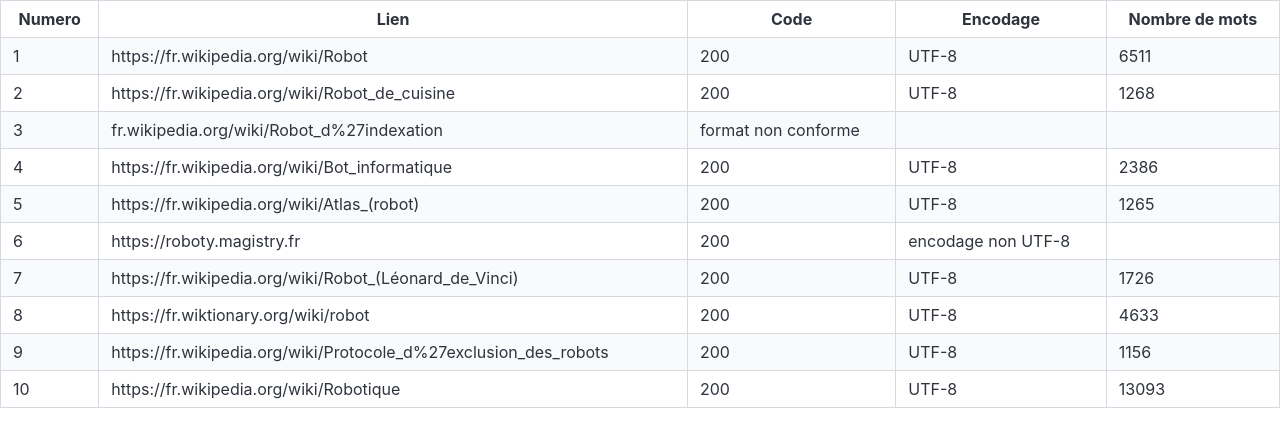
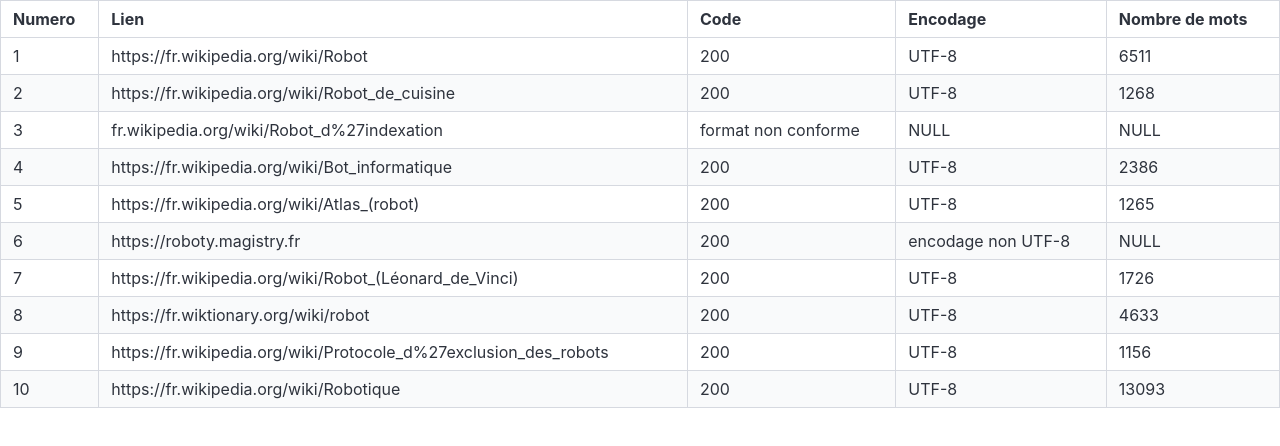
Before and after one commit to Yixian-ch/tuto-page, a plain HTML site: page index.html in a window 1280 px wide. Drawn offline with nearby package versions, Linux system fonts and the light colour scheme.

Commit message:
actualisation

```diff
--- a/index.html
+++ b/index.html
@@ -1,22 +1,25 @@
 <html>
 <head>
- <link
-  rel="stylesheet"
-  href="https://cdn.jsdelivr.net/npm/bulma@1.0.2/css/bulma.min.css">
+<link rel=stylesheet href=https://cdn.jsdelivr.net/npm/bulma@1.0.2/css/bulma.min.css>
 </head>
 <body>
-<table class="table is-bordered is-striped is-fullwidth">
-<tr><th class="has-text-centered">Numero</th><th class="has-text-centered">Lien</th><th class="has-text-centered">Code</th><th class="has-text-centered">Encodage</th><th class="has-text-centered">Nombre de mots</th></tr>
+<table class='table is-bordered is-striped is-fullwidth is-hoverable'>
+<thead>
+<tr><th>Numero</th><th>Lien</th><th>Code</th><th>Encodage</th><th>Nombre de mots</th></tr>
+</thead>
+<tbody>
 <tr><td>1</td><td>https://fr.wikipedia.org/wiki/Robot</td><td>200</td><td>UTF-8</td><td>6511</td></tr>
 <tr><td>2</td><td>https://fr.wikipedia.org/wiki/Robot_de_cuisine</td><td>200</td><td>UTF-8</td><td>1268</td></tr>
-<tr><td>3</td><td>fr.wikipedia.org/wiki/Robot_d%27indexation</td><td>format non conforme</td><td></rd><td></td></tr>
+<tr><td>3</td><td>fr.wikipedia.org/wiki/Robot_d%27indexation</td><td>format non conforme</td><td>NULL</td><td>NULL</td></tr>
 <tr><td>4</td><td>https://fr.wikipedia.org/wiki/Bot_informatique</td><td>200</td><td>UTF-8</td><td>2386</td></tr>
 <tr><td>5</td><td>https://fr.wikipedia.org/wiki/Atlas_(robot)</td><td>200</td><td>UTF-8</td><td>1265</td></tr>
-<tr><td>6</td><td>https://roboty.magistry.fr</td><td>200</td><td>encodage non UTF-8</td><td></td></tr>
+<tr><td>6</td><td>https://roboty.magistry.fr</td><td>200</td><td>encodage non UTF-8</td><td>NULL</td></tr>
 <tr><td>7</td><td>https://fr.wikipedia.org/wiki/Robot_(Léonard_de_Vinci)</td><td>200</td><td>UTF-8</td><td>1726</td></tr>
 <tr><td>8</td><td>https://fr.wiktionary.org/wiki/robot</td><td>200</td><td>UTF-8</td><td>4633</td></tr>
 <tr><td>9</td><td>https://fr.wikipedia.org/wiki/Protocole_d%27exclusion_des_robots</td><td>200</td><td>UTF-8</td><td>1156</td></tr>
 <tr><td>10</td><td>https://fr.wikipedia.org/wiki/Robotique</td><td>200</td><td>UTF-8</td><td>13093</td></tr>
+
+</tbody>
 </table>
 </body>
 </html>
```
